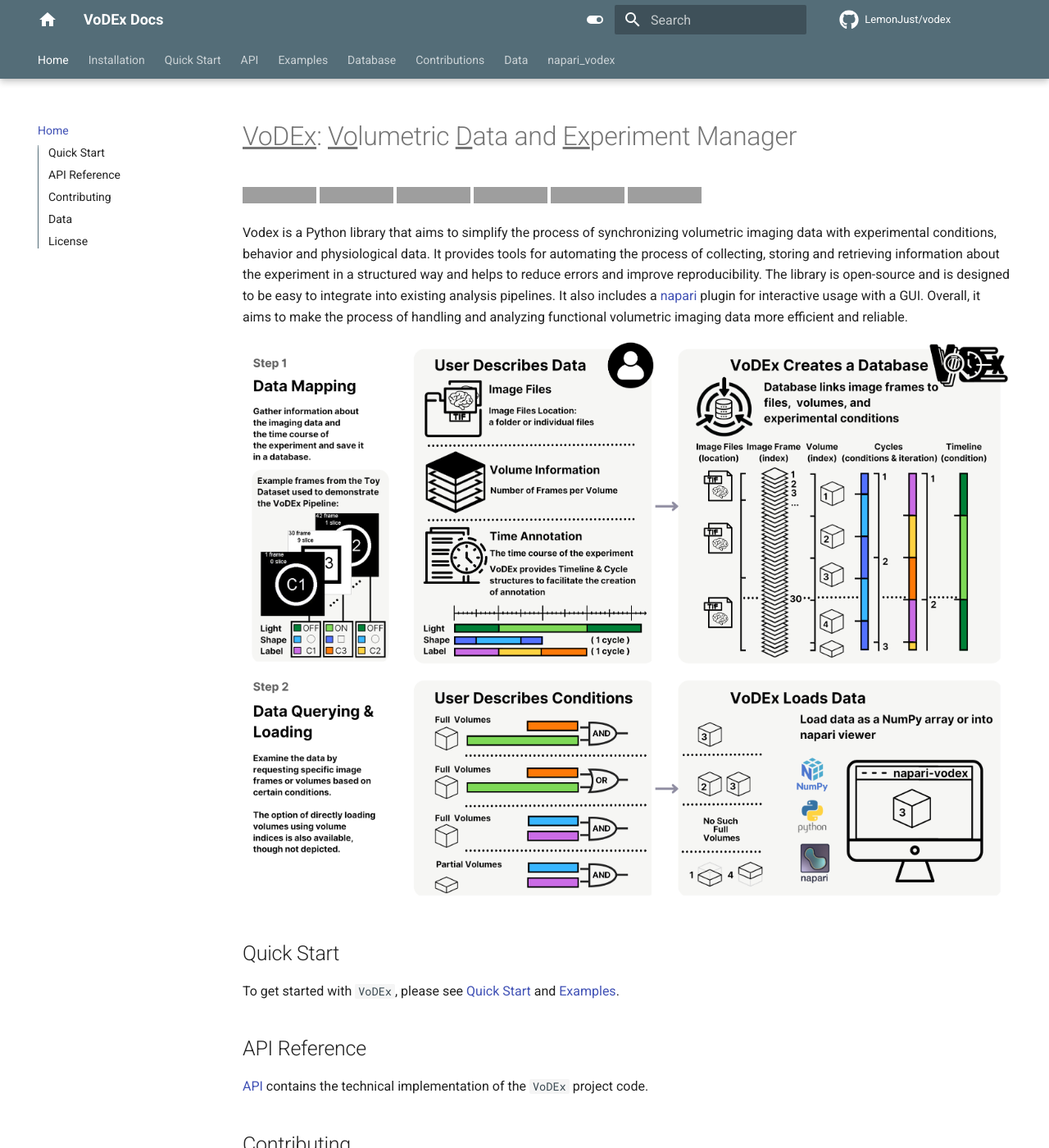
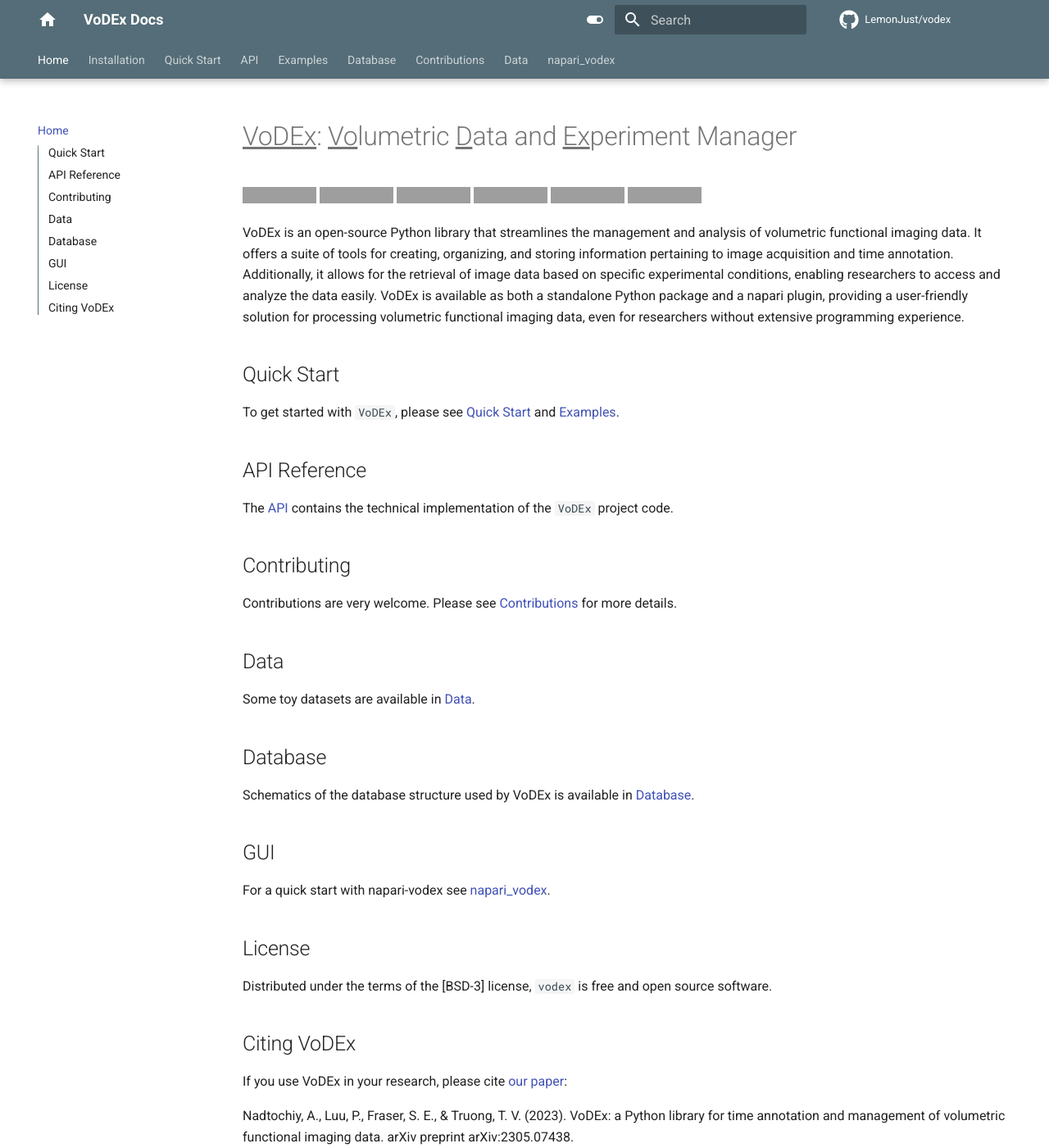
Before and after one commit to LemonJust/vodex, an MkDocs documentation site: the page built from docs/index.md, in a window 1280 px wide and 1400 px high. Shown: the whole window at 82% size. Built offline with MkDocs 1.6.1 and Material for MkDocs 9.7.7, drawn with Linux system fonts in a browser that asks for light colours; comment, search, counter and statistics services are not loaded; some of the changed text lies outside the part shown; grey boxes are pictures that could not be loaded.

Commit message:
updated docs according to arXiv paper

```diff
--- a/docs/index.md
+++ b/docs/index.md
@@ -7,32 +7,34 @@
 [![codecov](https://codecov.io/gh/LemonJust/vodex/branch/main/graph/badge.svg)](https://codecov.io/gh/LemonJust/vodex)
 [![napari hub](https://img.shields.io/endpoint?url=https://api.napari-hub.org/shields/napari-vodex)](https://napari-hub.org/plugins/napari-vodex)
 
-Vodex is a Python library that aims to simplify the process of synchronizing volumetric imaging data with experimental conditions, behavior and physiological data.
-It provides tools for automating the process of collecting, storing and retrieving information about the experiment in a structured way and helps to reduce errors and improve reproducibility.
-The library is open-source and is designed to be easy to integrate into existing analysis pipelines.
-It also includes a [napari](https://napari-hub.org/plugins/napari-vodex) plugin for interactive usage with a GUI.
-Overall, it aims to make the process of handling and analyzing functional volumetric imaging data more efficient and reliable.
+VoDEx is an open-source Python library that streamlines the management and analysis of volumetric functional imaging data. It offers a suite of tools for creating, organizing, and storing information pertaining to image acquisition and time annotation. Additionally, it allows for the retrieval of image data based on specific experimental conditions, enabling researchers to access and analyze the data easily. VoDEx is available as both a standalone Python package and a napari plugin, providing a user-friendly solution for processing volumetric functional imaging data, even for researchers without extensive programming experience.
+
+## Quick Start
+To get started with `VoDEx`, please see [Quick Start](https://lemonjust.github.io/vodex/qstart/) and [Examples](https://lemonjust.github.io/vodex/examples/).
+
+## API Reference
+The [API](https://lemonjust.github.io/vodex/api/) contains the technical implementation of the `VoDEx` project code.
+
+## Contributing
+Contributions are very welcome. Please see [Contributions](https://lemonjust.github.io/vodex/contribute/) for more details.
+
+## Data
+Some toy datasets are available in [Data](https://lemonjust.github.io/vodex/data/).
+
+## Database
+Schematics of the database structure used by VoDEx is available in [Database](https://lemonjust.github.io/vodex/db/).
+
+## GUI
+For a quick start with napari-vodex see [napari_vodex](https://lemonjust.github.io/vodex/napari/).
+
+## License
+Distributed under the terms of the [BSD-3] license, `vodex` is free and open source software.
+
+## Citing VoDEx
+If you use VoDEx in your research, please cite [our paper](https://arxiv.org/abs/2305.07438):
+
+Nadtochiy, A., Luu, P., Fraser, S. E., & Truong, T. V. (2023). VoDEx: a Python library for time annotation and management of volumetric functional imaging data. arXiv preprint arXiv:2305.07438.
 
 <p align="center">
   <img src="assets/vodex_infographics_w_data_and_labels.PNG" alt="cover" width="1200"/>
 </p>
-
-## Quick Start
-To get started with `VoDEx`,
-please see [Quick Start](https://lemonjust.github.io/vodex/qstart/) and [Examples](https://lemonjust.github.io/vodex/examples/).
-
-## API Reference
-[API](https://lemonjust.github.io/vodex/api/) contains the technical implementation of the `VoDEx` project code.
-
-## Contributing
-
-Contributions are very welcome. Please see [Contributions](https://lemonjust.github.io/vodex/contribute/) for more details.
-
-## Data
-
-Some toy datasets are available in [Data](https://lemonjust.github.io/vodex/data/).
-
-## License
-
-Distributed under the terms of the [BSD-3] license,
-`vodex` is free and open source software
```
Also changed, not shown: docs/api/annotation.md (added, +2 -0 lines), docs/api/index.md (+32 -0 lines).
